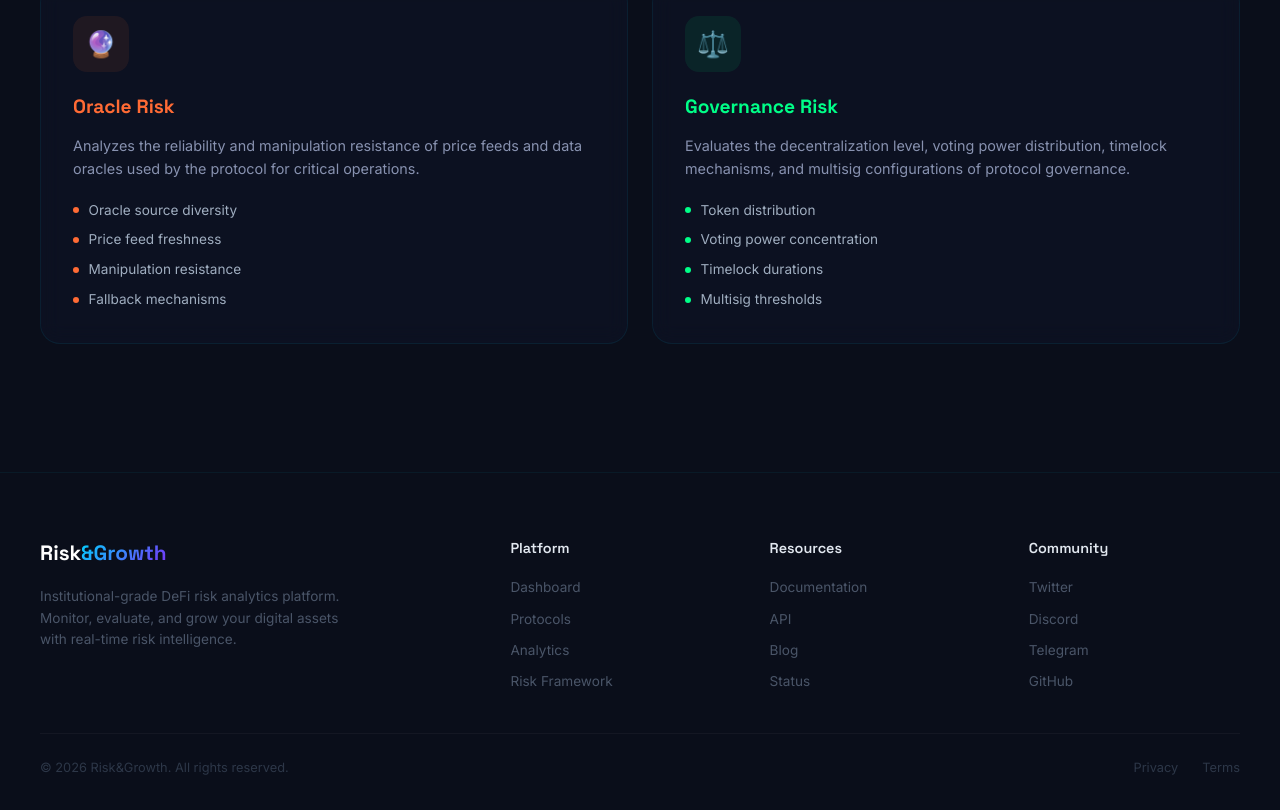
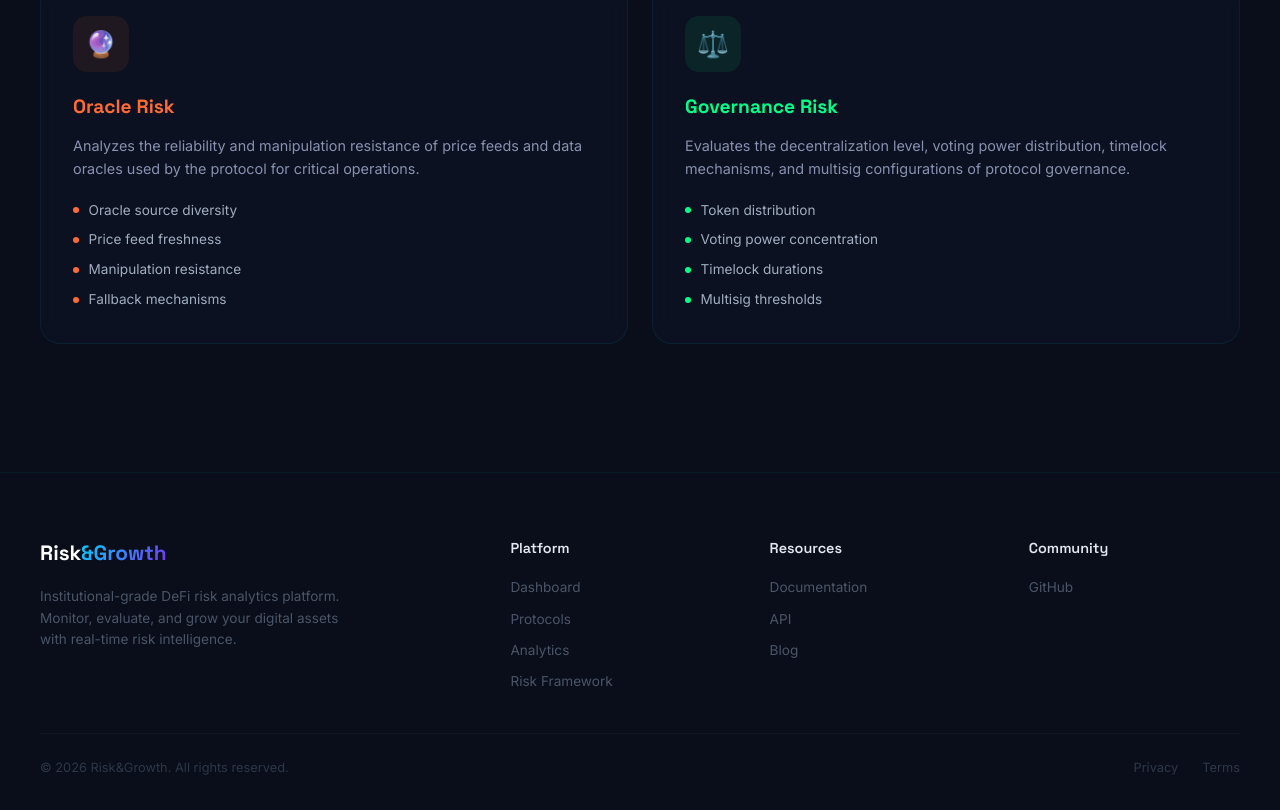
Before and after one commit to sudeugur/risk-and-growth, a Next.js app: page / in a window 1280 px wide. Shown: the part 3715-4525 px from the top of the page. Built offline with nearby package versions, Linux system fonts and the light colour scheme.

Commit message:
chore: remove unused footer links

```diff
--- a/src/components/Footer.jsx
+++ b/src/components/Footer.jsx
@@ -31,14 +31,10 @@ export default function Footer() {
             <a href="https://riskgrowth.my.canva.site/project-links" target="_blank" rel="noopener noreferrer" className={styles.footerLink}>{t("footer.documentation")}</a>
             <a href="#" className={styles.footerLink}>API</a>
             <a href="https://riskgrowth.my.canva.site" target="_blank" rel="noopener noreferrer" className={styles.footerLink}>{t("footer.blog")}</a>
-            <a href="#" className={styles.footerLink}>{t("footer.status")}</a>
           </div>
 
           <div className={styles.linksGroup}>
             <h4 className={styles.linksTitle}>{t("footer.community")}</h4>
-            <a href="#" className={styles.footerLink}>Twitter</a>
-            <a href="#" className={styles.footerLink}>Discord</a>
-            <a href="#" className={styles.footerLink}>Telegram</a>
             <a href="https://github.com/sudeugur/risk-and-growth" target="_blank" rel="noopener noreferrer" className={styles.footerLink}>GitHub</a>
           </div>
         </div>
```
